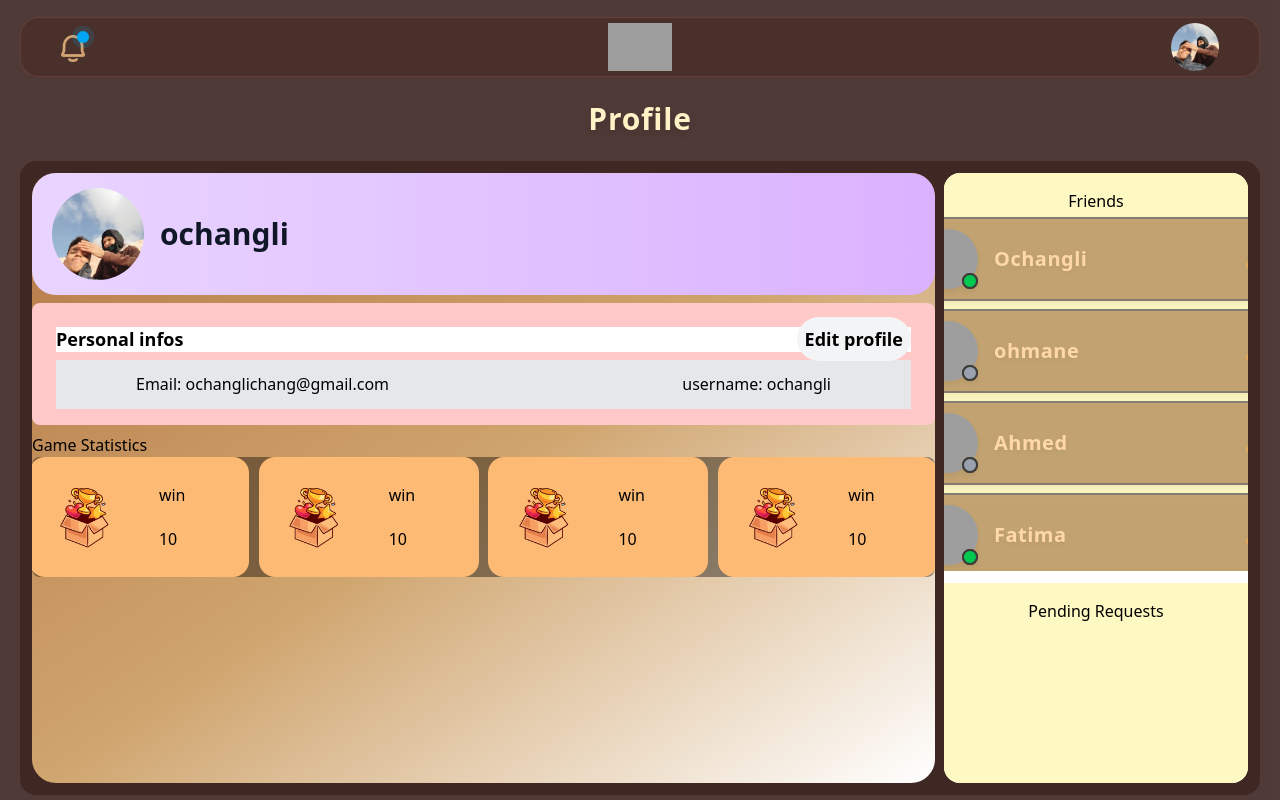
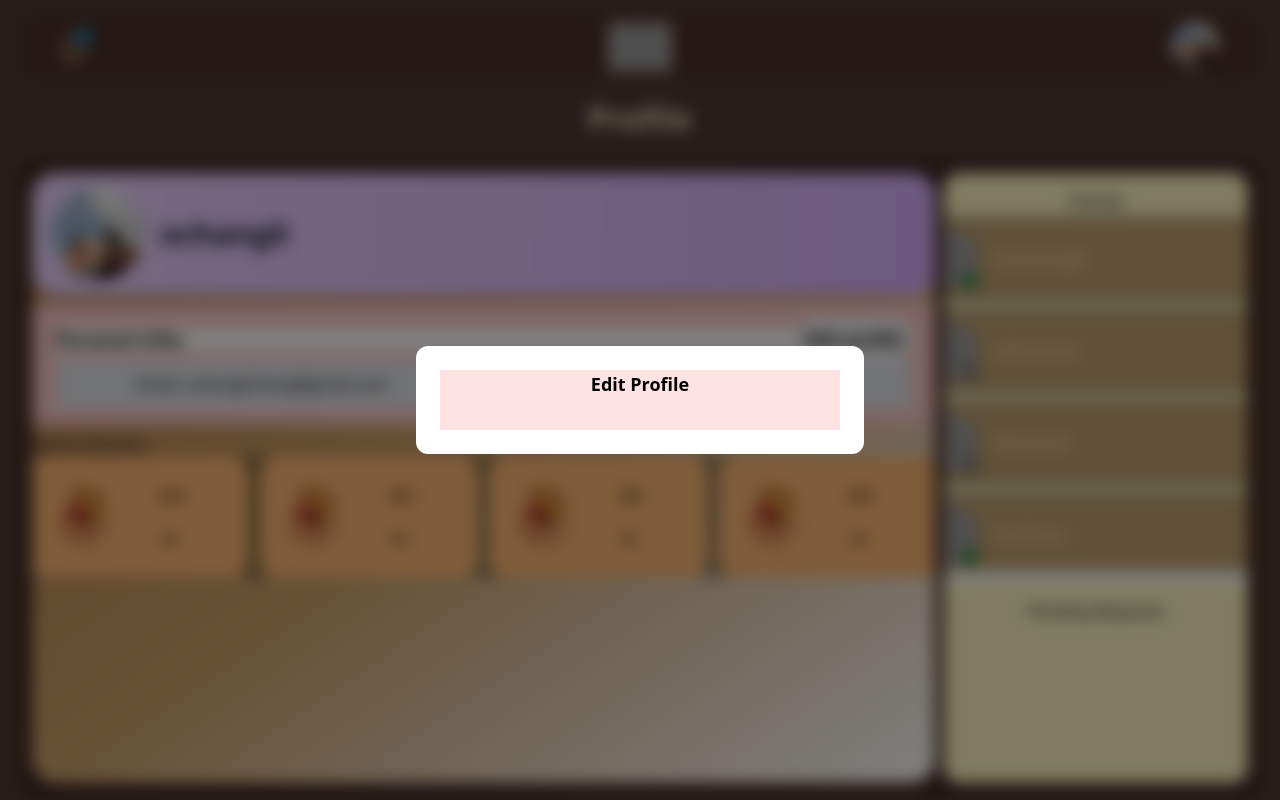
Before and after one commit to OuchaneSiham/final_project, a React app in the folder frontend/: page / in a window 1280 px wide. Both pictures are taken after a click on the button "Edit profile". Built offline with nearby package versions, Linux system fonts and the light colour scheme; grey boxes are pictures that could not be loaded; the HTML template or start-up script is replaced by a standard one.

Commit message:
Adding a Modla layout fort he Edit profile popup , with a Header

```diff
--- a/frontend/src/App.jsx
+++ b/frontend/src/App.jsx
@@ -4,6 +4,7 @@ import Chat from "./pages/chat/Chat";
 import Landing from "./pages/LandingPage";
 import Friend from "./pages/Friends";
 import Profile from "./pages/Profile";
+
 function App() {
   return (
 
--- a/frontend/src/components/Profile/PersonlInfos.jsx
+++ b/frontend/src/components/Profile/PersonlInfos.jsx
@@ -1,6 +1,6 @@
 import edit from '../../assets/icons/edit.png'
 
-export default function PersonlInfos({email = "ochanglichang@gmail.com", username = "ochangli", })
+export default function PersonlInfos({email = "ochanglichang@gmail.com", username = "ochangli", onEditClick })
 {
     return(
         <div className="p-6 bg-red-200  rounded-lg w-full h-[20%] space-y-2">
@@ -9,12 +9,12 @@ export default function PersonlInfos({email = "ochanglichang@gmail.com", usernam
                 <p>
                     Personal infos
                 </p>
-                    <button className="px-2 py-2 rounded-full bg-gray-100 flex font-bold rounded-full">
+                    <button className="px-2 py-2 rounded-full bg-gray-100 flex font-bold rounded-full" onClick={onEditClick}>
                         Edit profile
                     </button>
             </div>
             {/* for email and  username */}
-            <div className='flex justify-between h-2/3 items-center bg-gray-200 px-20'>
+            <div className='flex justify-between h-2/3 items-center bg-gray-200 px-20' >
                 <div className='Email'>
                     Email:  {email}
                 </div>
--- /dev/null
+++ b/frontend/src/components/Profile/ProfileEdit.jsx
@@ -0,0 +1,23 @@
+
+
+export default function ProfileEdit({onSave, onCancel , onAvatarChange, })
+{
+    return(
+       <div className="bg-white w-full max-w-md max-h-[80vh] overflow-auto rounded-xl p-6">
+            {/*Modla Content Parent of teh sections*/}
+            <div className="bg-red-100 grid grid-rows-[auto-1fr-auto] gap-4">
+                {/* Header section  */}
+                <header className="flex items-center justify-center text-lg font-bold">
+                    Edit Profile
+                </header>
+
+                {/* Main section  */}
+                <main></main>
+
+                {/* footer section  */}
+                <footer></footer>
+
+            </div>
+       </div>
+    );
+}
--- a/frontend/src/components/tto/Square.jsx
+++ /dev/null
@@ -1,9 +0,0 @@
-
-export default function Square({value, handleClick})
-{
-    return(
-        <button onClick={handleClick}>
-            {value}
-        </button>
-    );
-}
--- a/frontend/src/pages/Profile/index.jsx
+++ b/frontend/src/pages/Profile/index.jsx
@@ -6,11 +6,14 @@ import { mockFriends } from "./mockFriends";
 import FriendBox from "../../components/Profile/FriendBox";
 import { useState } from "react";
 import ProfileCard from "../../components/Profile/ProfileCard";
+import ProfileEdit from "../../components/Profile/ProfileEdit";
 export default function Profile()
 {
 
     const [friends, setFriends] = useState(mockFriends);
     const [friendSeleted, setfriendSeleted] = useState(null);
+
+    const [isEdit, setEdit] = useState(false); // The user trigger the Edit Profile button.
 
     return(
         <div className="flex items-center h-screen flex-col h-screen bg-[#3E2522]/90 py-[5px] px-[20px]">
@@ -18,12 +21,18 @@ export default function Profile()
             <p className="text-3xl font-bold text-amber-100 tracking-wide mb-6 drop-shadow-lg">
                 Profile
             </p>
+            {/* rendring the Edit card if it is clicked */}
+            {isEdit && (
+
+                <div className="fixed inset-0 z-10 flex items-center justify-center bg-black/50 backdrop-blur-sm p-4">
+                        <ProfileEdit />
+                </div>)}
 
             <div className="flex flex-row flex-1  bg-[#3E2522]/90 rounded-2xl w-full gap-x-[9px] p-3 min-h-0">
                 {/* left side profile*/}
                 <aside className="flex flex-col w-3/4 space-y-2 flex-1 bg-white rounded-3xl bg-gradient-to-br from-[#b67a49] via-[#cfa46d] to-[#e6e3a3 space-y-">
                     <ProfileHead />
-                    <PersonlInfos/>
+                    <PersonlInfos onEditClick={() => setEdit(true)}/>
                     <ProfileStatistics />
                 </aside>
                 {/* right side for friends*/}
@@ -35,12 +44,12 @@ export default function Profile()
                         <div className="fixed inset-0 z-50 flex items-center justify-center bg-black/60 backdrop-blur-sm p-4">
                             <div
                                 className="absolute inset-0"
-                                onClick={() => setfriendSeleted(null)}>
+                                onClick={() => setEdit(null)}>
                             </div>
                             <div className="relative z-10 w-full max-w-lg">
-                                <ProfileCard
+                                <ProfileEdit
                                     friend={friendSeleted}
-                                    onClose={() => setfriendSeleted(null)}
+                                    onClose={() => setEdit(null)}
                                 />
                             </div>
                         </div>)}
```
Also changed, not shown: frontend/src/components/tto/GameContainer.jsx (deleted), 1 other file (tests, documents, lock files or other folders).
